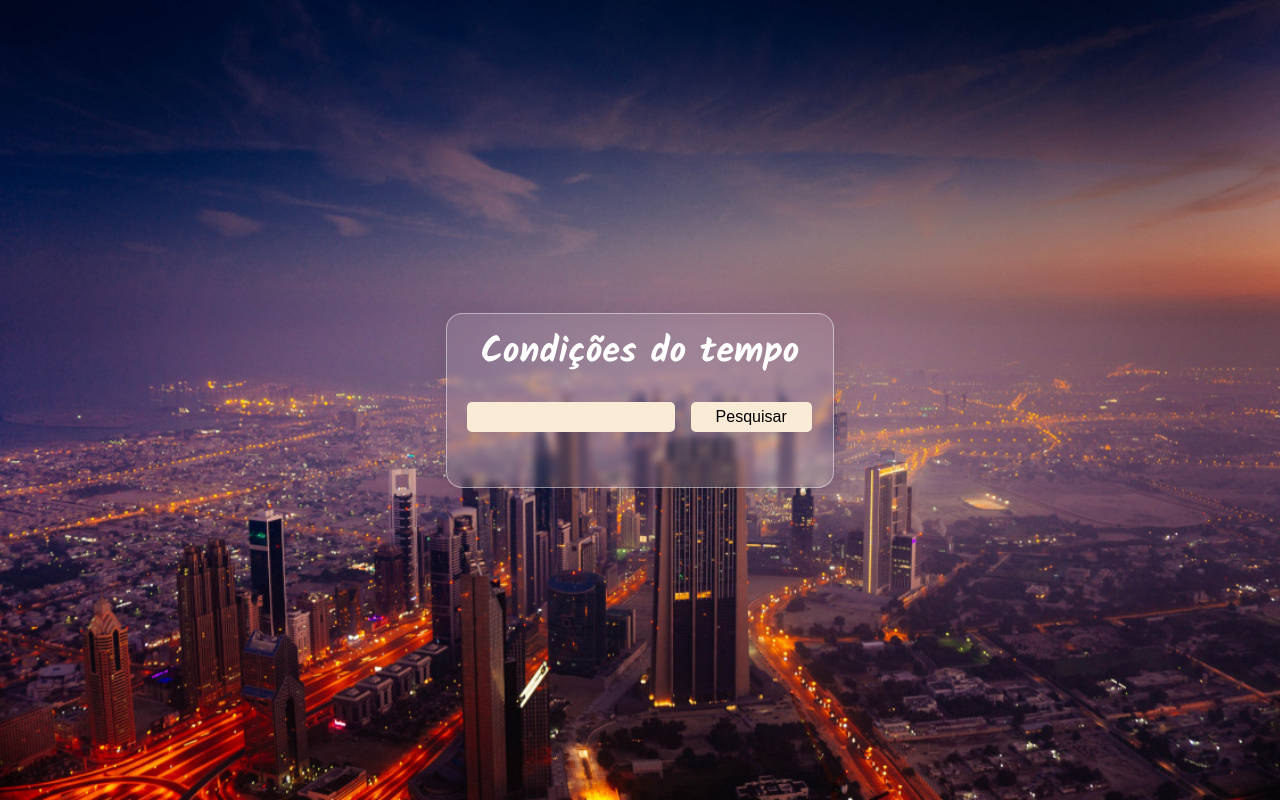
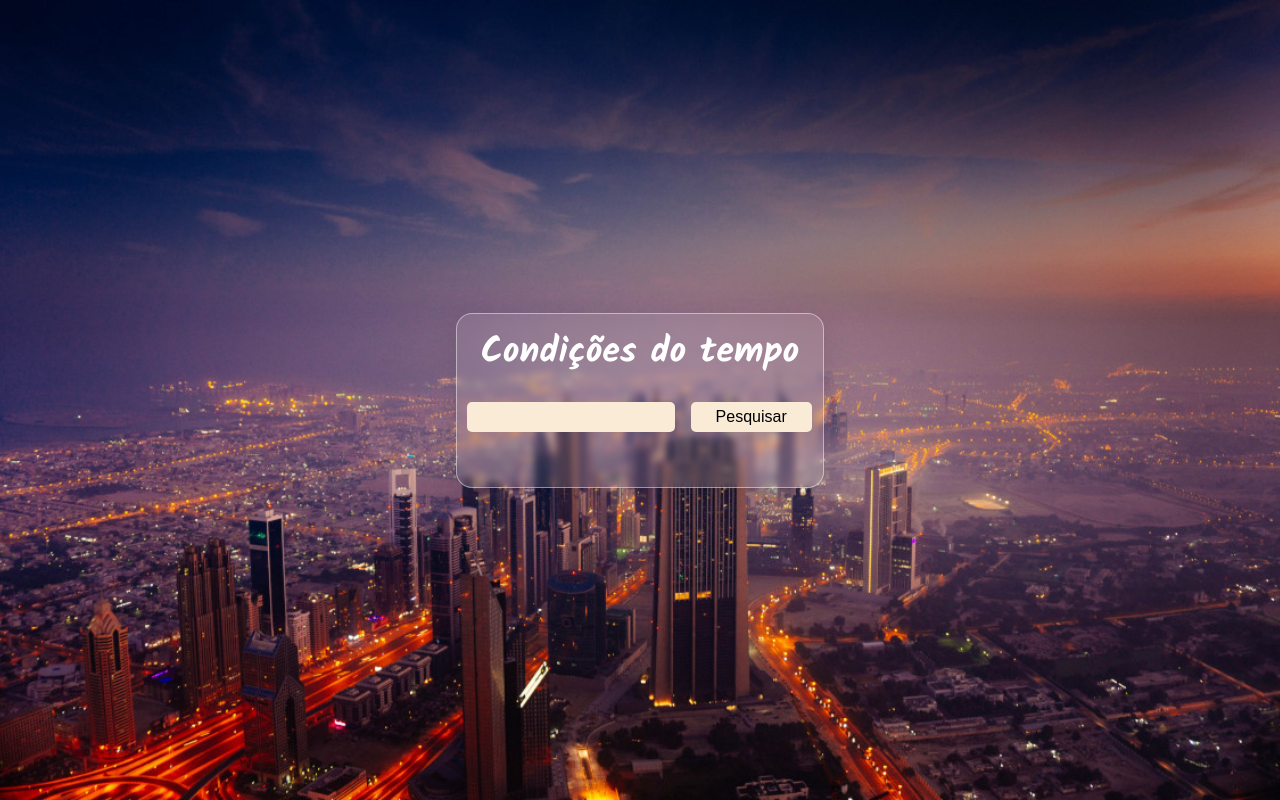
Before and after one commit to lucasdominguess/Projeto_Condicoes-do-tempo, a website: page Index.html in a window 1280 px wide. Drawn offline with Linux system fonts and the light colour scheme.

Commit message:
Update style.css

```diff
--- a/assets/css/style.css
+++ b/assets/css/style.css
@@ -30,10 +30,11 @@ display: flex;
 flex-direction: column;
 align-items: center;
 padding: 10px;
+flex-wrap: nowrap;
 }
 
 #seach-form {
-    padding: 10px;
+    padding: 10px 0px;
     margin: 10px;
     width: 100%;
 }
```
